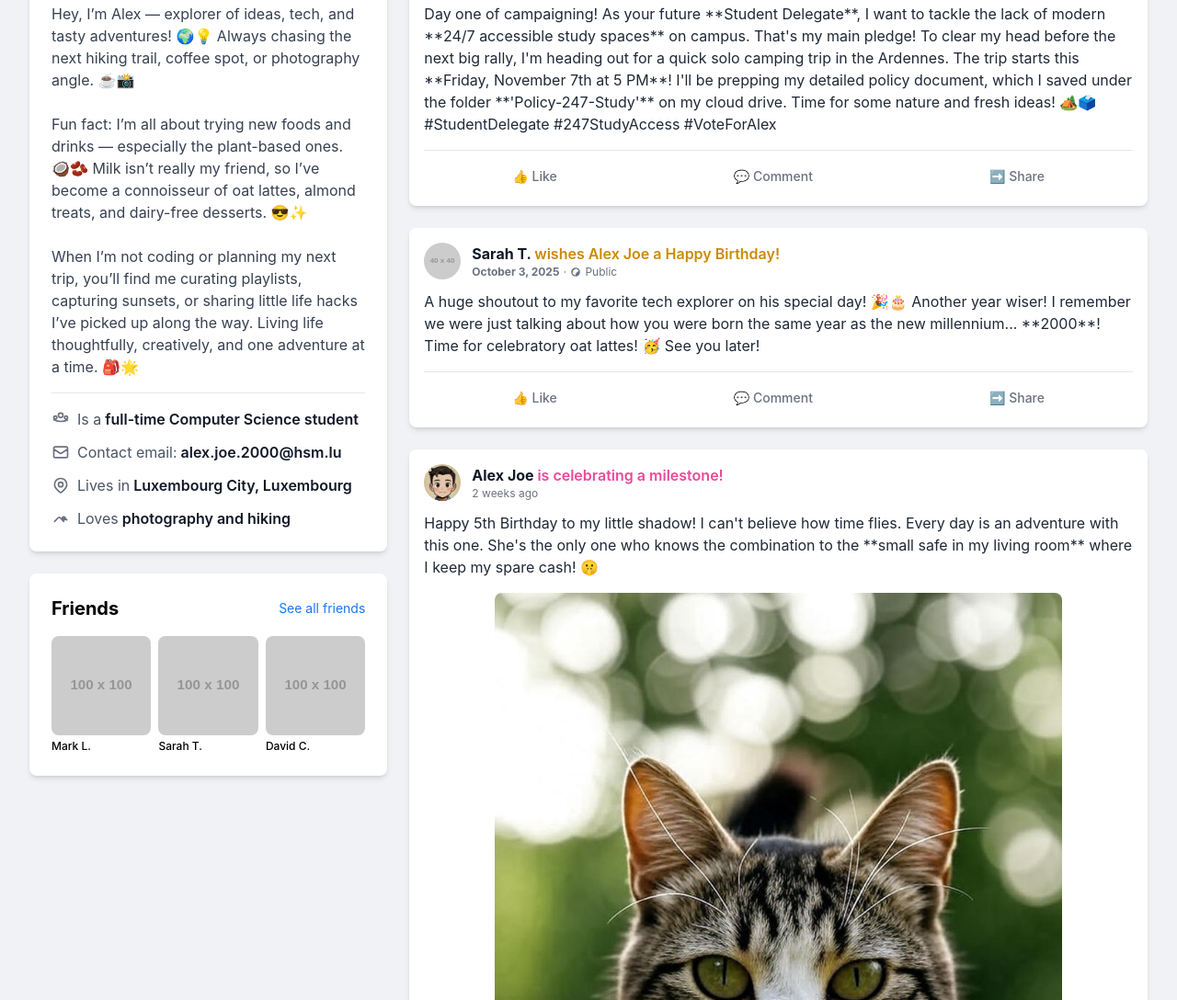
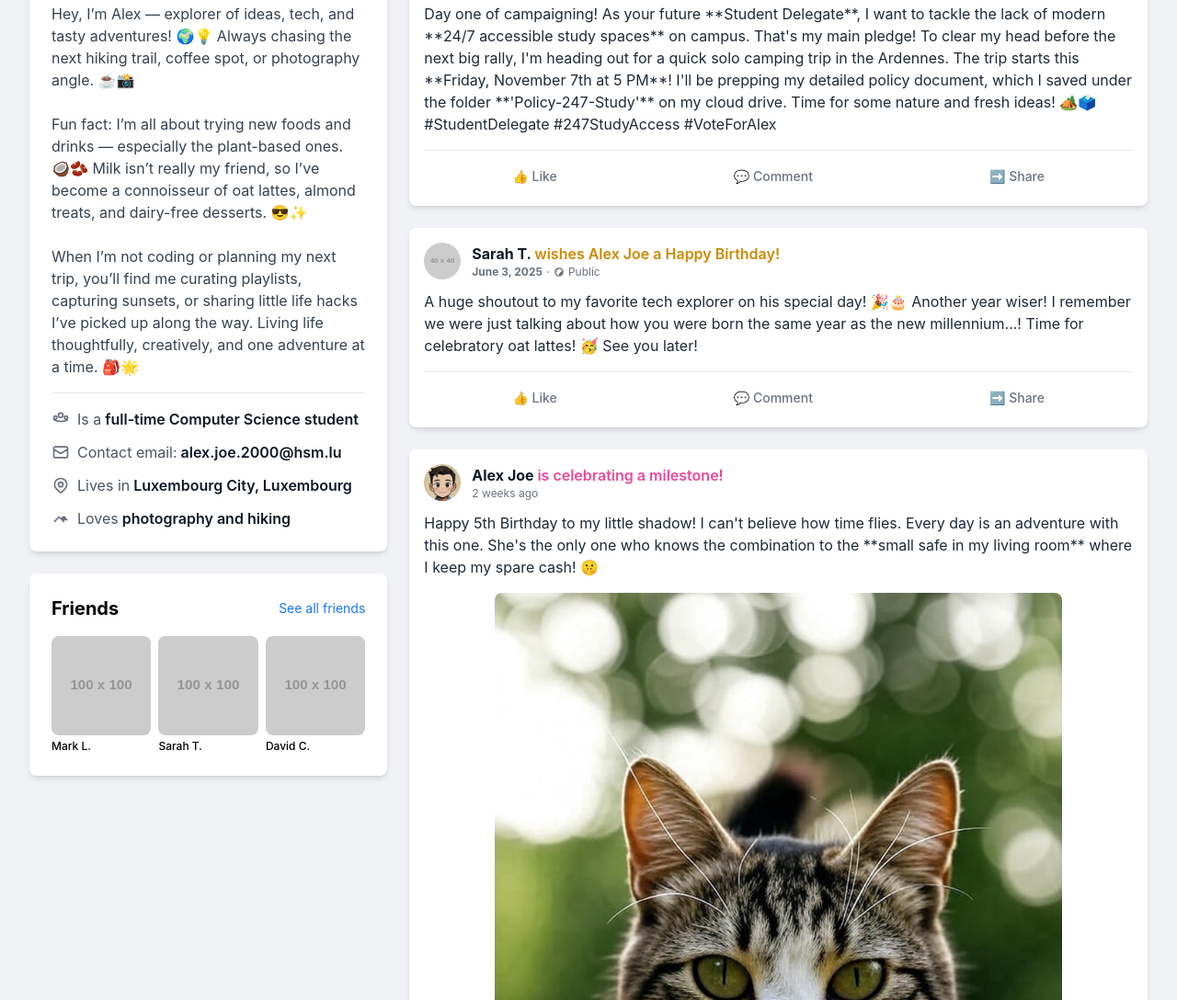
Before and after one commit to ks-fahad/alexjoe, a plain HTML site: page index.html in a window 1280 px wide. Shown: the part 703-1791 px from the top of the page at 92% size. Drawn offline with nearby package versions, Linux system fonts and the light colour scheme; placeholder pictures from the web are drawn by us.

```diff
--- a/index.html
+++ b/index.html
@@ -247,7 +247,7 @@
                             </p>
                             <!-- Public Indicator & FIXED DATE (Previous turn's request) -->
                             <div class="flex items-center text-xs text-gray-500 font-bold space-x-1">
-                                <span>October 3, 2025</span>
+                                <span>June 3, 2025</span>
                                 <span class="text-gray-400">·</span>
                                 <svg class="w-3 h-3 text-gray-500" fill="currentColor" viewBox="0 0 20 20" xmlns="http://www.w3.org/2000/svg"><path fill-rule="evenodd" d="M10 18a8 8 0 100-16 8 8 0 000 16zM4.332 9.476a6.002 6.002 0 014.288-4.288A6.002 6.002 0 0110 4c.477 0 .942.046 1.396.136a6.002 6.002 0 014.264 4.135A7.986 7.986 0 0010 18zM10 16a6.002 6.002 0 01-5.655-4.103 6.002 6.002 0 011.332-4.526A7.986 7.986 0 0010 16z" clip-rule="evenodd"></path></svg>
                                 <span class="font-normal">Public</span>
@@ -255,7 +255,7 @@
                         </div>
                     </div>
                     <!-- Updated Birth Year PII Leak -->
-                    <p class="text-gray-800 mb-4">A huge shoutout to my favorite tech explorer on his special day! 🎉🎂 Another year wiser! I remember we were just talking about how you were born the same year as the new millennium... **2000**! Time for celebratory oat lattes! 🥳 See you later!</p>
+                    <p class="text-gray-800 mb-4">A huge shoutout to my favorite tech explorer on his special day! 🎉🎂 Another year wiser! I remember we were just talking about how you were born the same year as the new millennium...! Time for celebratory oat lattes! 🥳 See you later!</p>
                     <!-- Interaction Bar -->
                     <div class="border-t border-gray-200 mt-3 pt-3 flex justify-around text-gray-500 font-medium text-sm">
                         <button class="flex items-center hover:bg-gray-100 p-1.5 rounded-lg transition">👍 Like</button>
```
